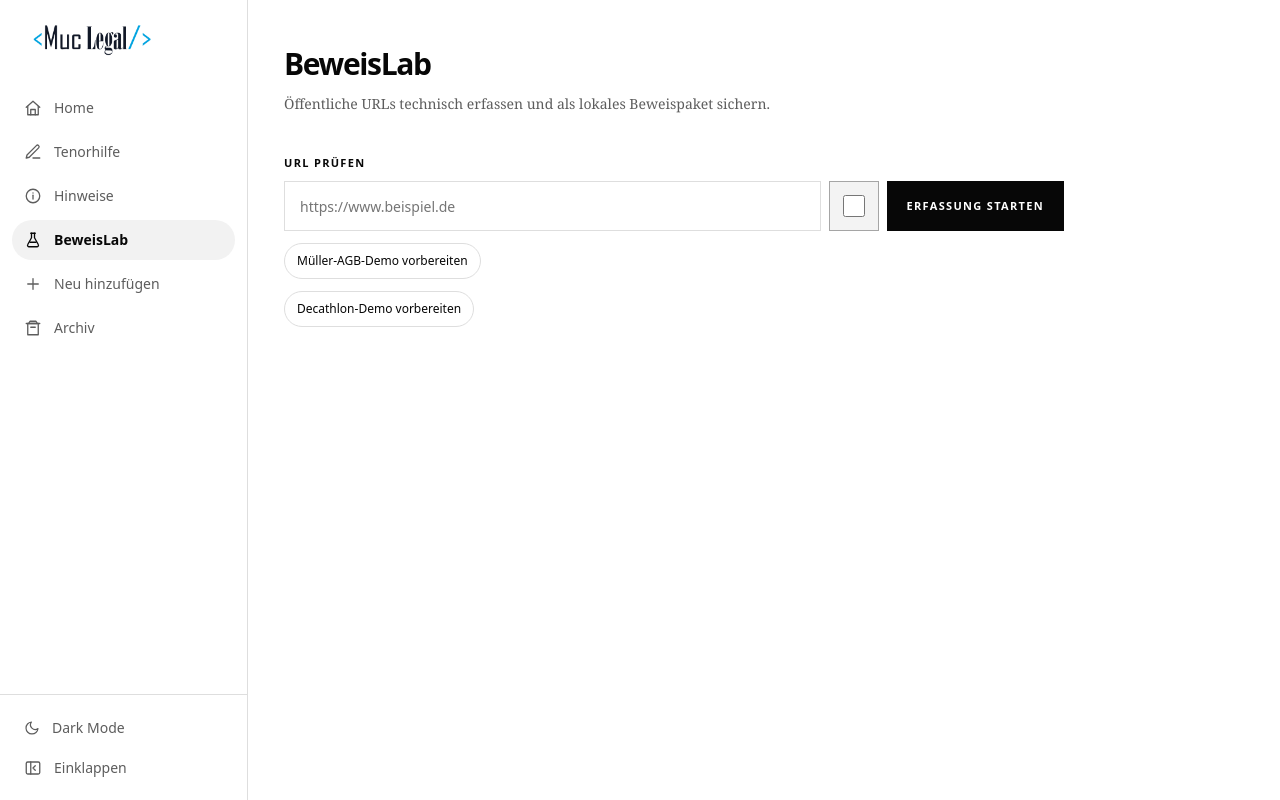
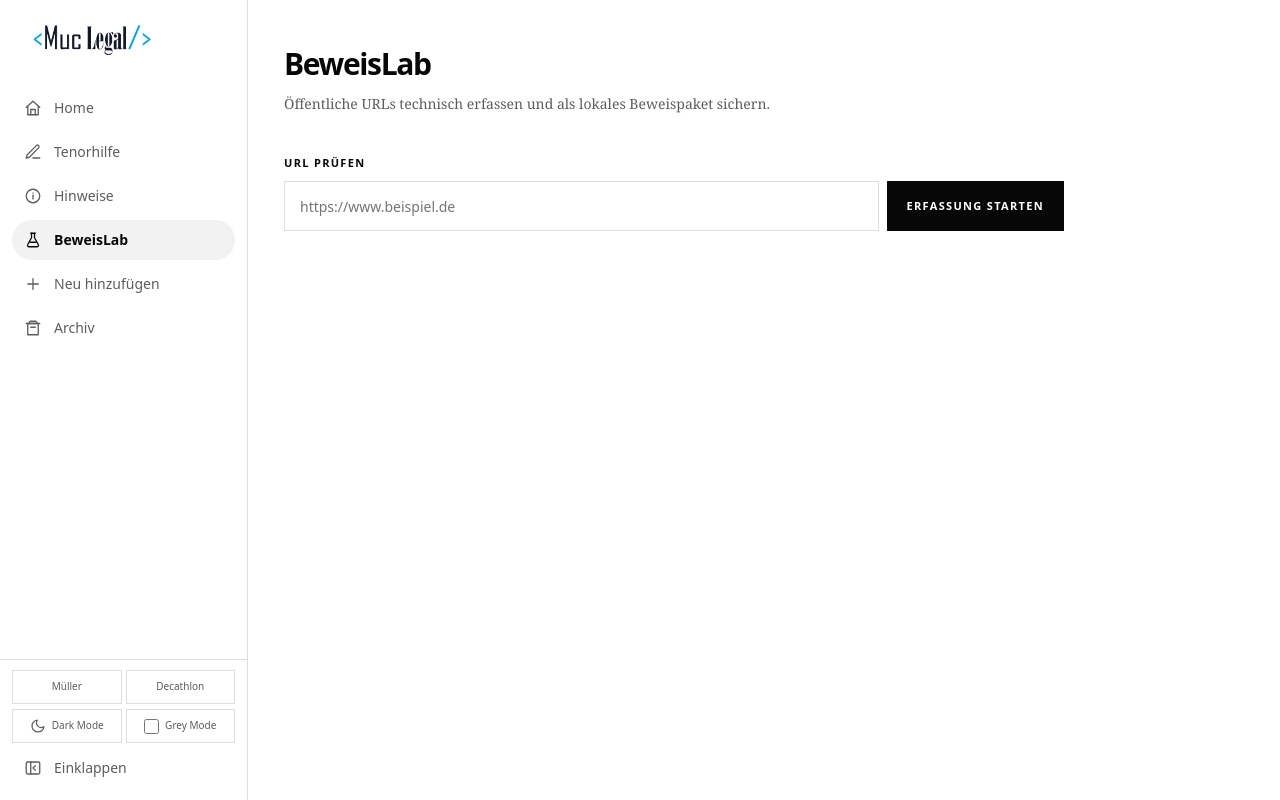
Before and after one commit to Alebabo/MucLegal, a FastAPI app: page /beweis-labor in a window 1280 px wide. Run offline with FastAPI, Linux system fonts and the light colour scheme; data that the repository does not hold is empty; some libraries are stand-ins or nearby versions.

Commit message:
feat: compact BeweisLab quick controls
Entire-Checkpoint: 01M0YSRQ7N4RDHDG5XNX4ZA589

```diff
--- a/muclegal/templates/evidence_lab.html
+++ b/muclegal/templates/evidence_lab.html
@@ -53,25 +53,29 @@
     .aura-sidebar.collapsed .aura-mark { display:grid; }
     .aura-sidebar.collapsed .expand-icon { display:block; }
     .expand-icon { display:none; }
-    .aura-sidebar-foot { border-top:1px solid var(--line); padding:12px; }
+    .aura-sidebar-foot { display:grid; gap:5px; border-top:1px solid var(--line); padding:10px 12px 12px; }
     .aura-collapse { width:100%; }
     .lab-page { min-width:0; flex:1; }
     main { width:min(960px,calc(100% - 64px)); margin:48px auto 70px; }
     .page-title { margin:0; font-size:30px; font-weight:800; letter-spacing:-.045em; line-height:1.05; }
     .page-intro { max-width:620px; margin-top:12px; color:var(--muted); font-size:14px; }
     .hero { max-width:780px; }
-    .demo-preset { display:flex; align-items:center; gap:12px; margin-top:12px; color:var(--muted); font-size:12px; }
-    .demo-preset button { border:1px solid var(--line); border-radius:999px; padding:8px 12px; background:transparent; color:var(--ink); cursor:pointer; }
-    .demo-preset button:hover { background:var(--soft); }
+    .sidebar-demo-actions,.sidebar-mode-actions { display:grid; grid-template-columns:repeat(2,minmax(0,1fr)); gap:4px; }
+    .demo-quick,.grey-mode-tool,.sidebar-mode-actions .theme-toggle { min-width:0; min-height:34px; display:flex; align-items:center; justify-content:center; gap:6px; border:1px solid var(--line); background:transparent; color:var(--muted); padding:6px 7px; font-size:10px; line-height:1.15; cursor:pointer; }
+    .demo-quick:hover,.grey-mode-tool:hover,.sidebar-mode-actions .theme-toggle:hover { background:var(--sidebar-accent); color:var(--ink); }
+    .demo-short { display:none; font-weight:800; }
+    .grey-mode-tool input { width:15px; height:15px; flex:0 0 auto; margin:0; accent-color:#555; cursor:pointer; }
+    .grey-mode-tool .aura-label,.demo-quick .aura-label { min-width:0; text-align:center; }
+    .aura-sidebar.collapsed .sidebar-demo-actions,.aura-sidebar.collapsed .sidebar-mode-actions { grid-template-columns:1fr; }
+    .aura-sidebar.collapsed .demo-quick,.aura-sidebar.collapsed .grey-mode-tool,.aura-sidebar.collapsed .sidebar-mode-actions .theme-toggle { width:36px; min-height:34px; justify-self:center; padding:6px; }
+    .aura-sidebar.collapsed .demo-short { display:inline; }
     .page-intro + .hero { margin-top:40px; }
     .kicker { color:var(--green); font-size:11px; font-weight:800; letter-spacing:.12em; text-transform:uppercase; }
     h2,p { margin:0; }
-    .url-form { display:grid; grid-template-columns:minmax(0,1fr) auto auto; gap:8px; margin-top:10px; }
+    .url-form { display:grid; grid-template-columns:minmax(0,1fr) auto; gap:8px; margin-top:10px; }
     .url-input { width:100%; height:50px; border:1px solid var(--line); border-radius:11px; background:var(--surface); color:var(--ink); padding:0 15px; box-shadow:0 1px 2px rgb(15 23 42 / .04); }
     .start { height:50px; display:inline-flex; align-items:center; justify-content:center; gap:9px; border:0; border-radius:11px; background:var(--green); color:#fff; padding:0 20px; font-weight:760; cursor:pointer; }
     .start:hover { background:var(--green-dark); }
-    .authorization-control { width:50px; height:50px; display:grid; place-items:center; border:1px solid #a5a5a5; background:#f3f3f3; cursor:pointer; }
-    .authorization-control input { width:22px; height:22px; margin:0; accent-color:#555; cursor:pointer; }
     .start:disabled,.url-input:disabled { opacity:.55; cursor:not-allowed; }
     .spinner { width:17px; height:17px; border:2px solid #ffffff66; border-top-color:#fff; border-radius:50%; animation:spin .75s linear infinite; }
     @keyframes spin { to { transform:rotate(360deg); } }
@@ -164,7 +168,7 @@
     .dark .theme-dark-logo { display:block; }
     .aura-sidebar.collapsed .theme-toggle-label { display:none; }
     .aura-sidebar.collapsed .theme-toggle { justify-content:center; }
-    .dark .authorization-control { border-color:#4b5563; background:#1f2937; }
+    .dark .grey-mode-tool { border-color:#4b5563; }
     .dark .protection { border-color:#b97724; background:#382712; color:#f8d8a6; }
     .dark .pill-wrap.warning { border-color:#a66f2c; background:#352712; color:#f3cf9b; }
     .dark .pill-wrap.unavailable { background:#1b2534; color:#788596; }
@@ -173,11 +177,11 @@
     .dark .comparison-notification { border-color:#a66f2c; }
     .dark .comparison-notification-icon { background:#3d2a12; color:#f3cf9b; }
     .dark .download:hover { background:var(--sidebar-accent); }
-    [class*="pill"],.url-input,.start,.authorization-control,.trace,.protection,.download,.viewer,.gallery-controls button,.legal-link,.popover { border-radius:0 !important; box-shadow:none !important; }
+    [class*="pill"],.url-input,.start,.trace,.protection,.download,.viewer,.gallery-controls button,.legal-link,.popover { border-radius:0 !important; box-shadow:none !important; }
     .start,.download { text-transform:uppercase; letter-spacing:.12em; font-size:11px; font-weight:800; }
     .kicker,.text-xs { letter-spacing:.12em; text-transform:uppercase; }
     [hidden] { display:none !important; }
-    @media (max-width:767px) { .aura-sidebar { display:none; } main { width:min(100% - 48px,960px); margin-top:40px; } .url-form { grid-template-columns:1fr; } .start { width:100%; } .run-state { max-width:45%; } .viewer { min-height:360px; } .viewer-body,.empty { min-height:315px; } .case-linker { grid-template-columns:1fr; } .comparison-notification { right:16px; bottom:16px; } }
+    @media (max-width:767px) { .aura-sidebar { position:static; width:0; height:0; flex-basis:0; border:0; } .aura-brand,.aura-nav,.aura-collapse { display:none; } .aura-sidebar-foot { position:fixed; z-index:65; right:12px; bottom:12px; display:flex; width:auto; gap:3px; border:1px solid var(--line); background:var(--sidebar); padding:4px; box-shadow:0 8px 28px rgb(15 23 42 / .16); } .sidebar-demo-actions,.sidebar-mode-actions { display:flex; gap:3px; } .demo-quick,.grey-mode-tool,.sidebar-mode-actions .theme-toggle { width:34px; min-height:32px; padding:5px; } .demo-short { display:inline; } .aura-sidebar-foot .aura-label { display:none; } main { width:min(100% - 48px,960px); margin-top:40px; } .url-form { grid-template-columns:1fr; } .start { width:100%; } .run-state { max-width:45%; } .viewer { min-height:360px; } .viewer-body,.empty { min-height:315px; } .case-linker { grid-template-columns:1fr; } .comparison-notification { right:16px; bottom:64px; } }
   </style>
 </head>
 <body>
@@ -192,7 +196,17 @@
       <a href="/neu" data-react-route="/neu" title="Neu hinzufügen"><svg class="aura-icon" viewBox="0 0 24 24" aria-hidden="true"><path d="M12 5v14"></path><path d="M5 12h14"></path></svg><span class="aura-label">Neu hinzufügen</span></a>
       <a href="/archiv" data-react-route="/archiv" title="Archiv"><svg class="aura-icon" viewBox="0 0 24 24" aria-hidden="true"><path d="M3 6h18"></path><path d="M5 6v15h14V6"></path><path d="M8 3h8l2 3H6l2-3Z"></path><path d="M9 11h6"></path></svg><span class="aura-label">Archiv</span></a>
     </nav>
-    <div class="aura-sidebar-foot"><button id="theme-toggle" class="theme-toggle" type="button" aria-label="Dark Mode aktivieren" aria-pressed="false"><svg class="moon" viewBox="0 0 24 24" aria-hidden="true"><path d="M21 12.8A9 9 0 1 1 11.2 3 7 7 0 0 0 21 12.8Z"></path></svg><svg class="sun" viewBox="0 0 24 24" aria-hidden="true"><circle cx="12" cy="12" r="4"></circle><path d="M12 2v2M12 20v2M4.93 4.93l1.42 1.42M17.66 17.66l1.41 1.41M2 12h2M20 12h2M4.93 19.07l1.42-1.42M17.66 6.34l1.41-1.41"></path></svg><span class="theme-toggle-label aura-label">Dark Mode</span></button><button id="aura-collapse" class="aura-collapse" type="button" aria-label="Seitenleiste einklappen"><svg class="aura-icon collapse-icon" viewBox="0 0 24 24" aria-hidden="true"><rect x="3" y="4" width="18" height="16" rx="2"></rect><path d="M9 4v16"></path><path d="m15 9-3 3 3 3"></path></svg><svg class="aura-icon expand-icon" viewBox="0 0 24 24" aria-hidden="true"><rect x="3" y="4" width="18" height="16" rx="2"></rect><path d="M9 4v16"></path><path d="m12 9 3 3-3 3"></path></svg><span class="aura-label">Einklappen</span></button></div>
+    <div class="aura-sidebar-foot">
+      <div class="sidebar-demo-actions" aria-label="Demo-Vorbereitung">
+        <button id="mueller-demo" class="demo-quick" type="button" title="Müller-AGB-Demo vorbereiten" aria-label="Müller-AGB-Demo vorbereiten"><span class="demo-short" aria-hidden="true">M</span><span class="demo-button-label aura-label">Müller</span></button>
+        <button id="decathlon-demo" class="demo-quick" type="button" title="Decathlon-Demo vorbereiten" aria-label="Decathlon-Demo vorbereiten"><span class="demo-short" aria-hidden="true">D</span><span class="demo-button-label aura-label">Decathlon</span></button>
+      </div>
+      <div class="sidebar-mode-actions">
+        <button id="theme-toggle" class="theme-toggle" type="button" aria-label="Dark Mode aktivieren" aria-pressed="false"><svg class="moon" viewBox="0 0 24 24" aria-hidden="true"><path d="M21 12.8A9 9 0 1 1 11.2 3 7 7 0 0 0 21 12.8Z"></path></svg><svg class="sun" viewBox="0 0 24 24" aria-hidden="true"><circle cx="12" cy="12" r="4"></circle><path d="M12 2v2M12 20v2M4.93 4.93l1.42 1.42M17.66 17.66l1.41 1.41M2 12h2M20 12h2M4.93 19.07l1.42-1.42M17.66 6.34l1.41-1.41"></path></svg><span class="theme-toggle-label aura-label">Dark Mode</span></button>
+        <label class="grey-mode-tool" for="authorized-capture" title="Grey Mode aktivieren"><input id="authorized-capture" type="checkbox" aria-label="Autorisierte Erfassung aktivieren"><span class="aura-label">Grey Mode</span></label>
+      </div>
+      <button id="aura-collapse" class="aura-collapse" type="button" aria-label="Seitenleiste einklappen"><svg class="aura-icon collapse-icon" viewBox="0 0 24 24" aria-hidden="true"><rect x="3" y="4" width="18" height="16" rx="2"></rect><path d="M9 4v16"></path><path d="m15 9-3 3 3 3"></path></svg><svg class="aura-icon expand-icon" viewBox="0 0 24 24" aria-hidden="true"><rect x="3" y="4" width="18" height="16" rx="2"></rect><path d="M9 4v16"></path><path d="m12 9 3 3-3 3"></path></svg><span class="aura-label">Einklappen</span></button>
+    </div>
   </aside>
   <div class="lab-page">
   <main>
@@ -202,11 +216,8 @@
       <div class="kicker">URL prüfen</div>
       <form id="run-form" class="url-form">
         <input id="url" class="url-input" type="text" inputmode="url" required maxlength="2048" placeholder="https://www.beispiel.de" aria-label="Öffentliche URL">
-        <label class="authorization-control" for="authorized-capture"><input id="authorized-capture" type="checkbox" aria-label="Autorisierte Erfassung aktivieren"></label>
         <button id="run-button" class="start" type="submit"><span id="spinner" class="spinner" hidden></span><span id="start-label">Erfassung starten</span></button>
       </form>
-      <div class="demo-preset"><button id="mueller-demo" type="button">Müller-AGB-Demo vorbereiten</button></div>
-      <div class="demo-preset"><button id="decathlon-demo" type="button">Decathlon-Demo vorbereiten</button></div>
     </section>
 
     <details id="trace-panel" class="trace" hidden>
@@ -271,12 +282,13 @@
   const primaryArtifacts=new Set(["requested_page_screenshot","screenshot","agb_screenshot","privacy_screenshot","normalized_text"]);
   const technicalOrder=["report","legal_pages","protection_report","previous_normalized_text","diff","page_artifacts_index","capture_index","capture_metrics","run_result","screenshot_interactions","capture_transparency","raw_html","response_headers","warc","cdx","warc_status","manifest","manifest_digest","timestamp_query","timestamp_response","wayback_status"];
   const roleOrder=["main","requested","agb","privacy"];
-  const form=document.getElementById("run-form"),input=document.getElementById("url"),start=document.getElementById("run-button"),spinner=document.getElementById("spinner"),startLabel=document.getElementById("start-label"),trace=document.getElementById("trace-panel"),events=document.getElementById("events"),result=document.getElementById("result"),pills=document.getElementById("pills"),protection=document.getElementById("protection-warning"),authorizedCapture=document.getElementById("authorized-capture"),caseLinker=document.getElementById("case-linker"),baselineCase=document.getElementById("baseline-case"),attachBaseline=document.getElementById("attach-baseline"),caseLinkerStatus=document.getElementById("case-linker-status"),comparisonNotification=document.getElementById("comparison-notification"),comparisonNotificationOpen=document.getElementById("comparison-notification-open"),comparisonNotificationCase=document.getElementById("comparison-notification-case"),comparisonNotificationClose=document.getElementById("comparison-notification-close"),demoLaunch=document.getElementById("decathlon-demo"),muellerLaunch=document.getElementById("mueller-demo");
+  const form=document.getElementById("run-form"),input=document.getElementById("url"),start=document.getElementById("run-button"),spinner=document.getElementById("spinner"),startLabel=document.getElementById("start-label"),trace=document.getElementById("trace-panel"),events=document.getElementById("events"),result=document.getElementById("result"),pills=document.getElementById("pills"),protection=document.getElementById("protection-warning"),authorizedCapture=document.getElementById("authorized-capture"),caseLinker=document.getElementById("case-linker"),baselineCase=document.getElementById("baseline-case"),attachBaseline=document.getElementById("attach-baseline"),caseLinkerStatus=document.getElementById("case-linker-status"),comparisonNotification=document.getElementById("comparison-notification"),comparisonNotificationOpen=document.getElementById("comparison-notification-open"),comparisonNotificationCase=document.getElementById("comparison-notification-case"),comparisonNotificationClose=document.getElementById("comparison-notification-close"),demoLaunch=document.getElementById("decathlon-demo"),muellerLaunch=document.getElementById("mueller-demo"),demoLaunchLabel=demoLaunch.querySelector(".demo-button-label"),muellerLaunchLabel=muellerLaunch.querySelector(".demo-button-label");
   let currentEvidenceCaseId="",currentDemoNextCaseId="",matchingCases=new Map(),pendingMonitoringNotification=null;
   let currentInfo="";
   async function api(url,options){const response=await fetch(url,options);if(!response.ok){let message=`HTTP ${response.status}`;try{message=(await response.json()).detail||message}catch(_){}throw new Error(message)}return response.json()}
-  muellerLaunch.addEventListener("click",async()=>{muellerLaunch.disabled=true;muellerLaunch.textContent="Müller-Fall wird vorbereitet …";try{const prepared=await api("/api/v1/demo/mueller",{method:"POST"});input.value=prepared.current_url;muellerLaunch.textContent="Müller-Fall ist bereit";input.focus()}catch(error){muellerLaunch.textContent=error.message;muellerLaunch.disabled=false}});
-  demoLaunch.addEventListener("click",async()=>{demoLaunch.disabled=true;demoLaunch.textContent="Demo wird vorbereitet …";try{const prepared=await api("/api/v1/demo/decathlon",{method:"POST"});window.location.assign(`/beweis-labor?case_id=${encodeURIComponent(prepared.next_case_id)}`)}catch(error){demoLaunch.textContent=error.message;demoLaunch.disabled=false}});
+  function setDemoButtonState(button,label,text,detail=text){label.textContent=text;button.title=detail;button.setAttribute("aria-label",detail)}
+  muellerLaunch.addEventListener("click",async()=>{muellerLaunch.disabled=true;setDemoButtonState(muellerLaunch,muellerLaunchLabel,"Wird vorbereitet …","Müller-Fall wird vorbereitet");try{const prepared=await api("/api/v1/demo/mueller",{method:"POST"});input.value=prepared.current_url;setDemoButtonState(muellerLaunch,muellerLaunchLabel,"Müller bereit","Müller-Fall ist bereit");input.focus()}catch(error){setDemoButtonState(muellerLaunch,muellerLaunchLabel,"Fehler",error.message);muellerLaunch.disabled=false}});
+  demoLaunch.addEventListener("click",async()=>{demoLaunch.disabled=true;setDemoButtonState(demoLaunch,demoLaunchLabel,"Wird vorbereitet …","Decathlon-Demo wird vorbereitet");try{const prepared=await api("/api/v1/demo/decathlon",{method:"POST"});window.location.assign(`/beweis-labor?case_id=${encodeURIComponent(prepared.next_case_id)}`)}catch(error){setDemoButtonState(demoLaunch,demoLaunchLabel,"Fehler",error.message);demoLaunch.disabled=false}});
   function eventState(run,item,index){if(item.state==="failed")return "failed";if(String(item.state).includes("warning"))return "warning";if(index===(run.audit_log||[]).length-1&&!terminal.has(run.status))return "active";const stepState=(run.steps||{})[item.step];return stepState==="failed"?"failed":(stepState==="warning"?"warning":(stepState==="active"?"active":"done"))}
   function renderRun(run){const state=document.getElementById("run-state"),message=run.message||run.status;state.textContent=terminal.has(run.status)?message:`Aktiv · ${toolLabels[run.current_step]||"Prüfung läuft"}`;state.title=message;state.className="run-state "+(run.status==="completed"?"ok":(run.status.includes("warning")||run.status==="failed"?"warn":""));events.replaceChildren();(run.audit_log||[]).forEach((item,index)=>{const row=document.createElement("div");row.className=`event ${eventState(run,item,index)}`;const dot=document.createElement("span");dot.className="event-dot";dot.setAttribute("aria-hidden","true");const content=document.createElement("div"),top=document.createElement("div");top.className="event-top";const tool=document.createElement("b");tool.textContent=toolLabels[item.step]||item.step;const time=document.createElement("time");const date=new Date(item.timestamp);time.textContent=Number.isNaN(date.valueOf())?"":date.toLocaleTimeString("de-DE",{hour:"2-digit",minute:"2-digit",second:"2-digit"});const text=document.createElement("p");text.textContent=item.message;top.append(tool,time);content.append(top,text);row.append(dot,content);events.append(row)});events.scrollTop=events.scrollHeight}
   async function streamEvidenceRun(payload){const response=await fetch("/api/v1/evidence-runs/stream",{method:"POST",headers:{"Content-Type":"application/json"},body:JSON.stringify(payload)});if(!response.ok){let message=`HTTP ${response.status}`;try{message=(await response.json()).detail||message}catch(_){}throw new Error(message)}if(!response.body)throw new Error("Der Prüfverlauf konnte nicht geöffnet werden.");const reader=response.body.getReader(),decoder=new TextDecoder();let buffer="",completed=null;while(true){const {value,done}=await reader.read();buffer+=decoder.decode(value||new Uint8Array(),{stream:!done});const lines=buffer.split("\n");buffer=lines.pop()||"";for(const line of lines){if(!line.trim())continue;const message=JSON.parse(line);if(message.type==="error")throw new Error(message.detail||"Prüflauf fehlgeschlagen.");if(message.run){renderRun(message.run);if(message.type==="complete")completed=message.run}}if(done)break}if(buffer.trim()){const message=JSON.parse(buffer);if(message.type==="error")throw new Error(message.detail||"Prüflauf fehlgeschlagen.");if(message.run){renderRun(message.run);completed=message.run}}return completed}
```
Also changed, not shown: reference/HETZNER_DEMO_UPDATE_RUNBOOK.md (+3 -2 lines), tests/test_live_ui.py (+3 -3 lines), tests/test_mueller_demo.py (+12 -0 lines).
